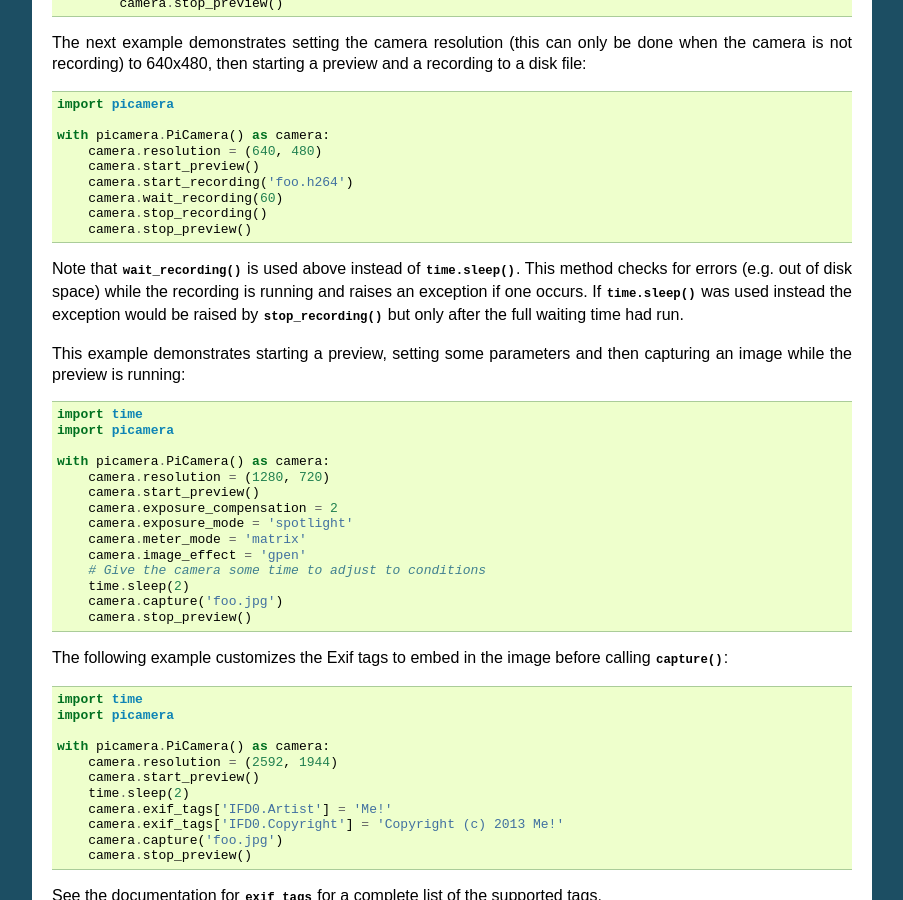
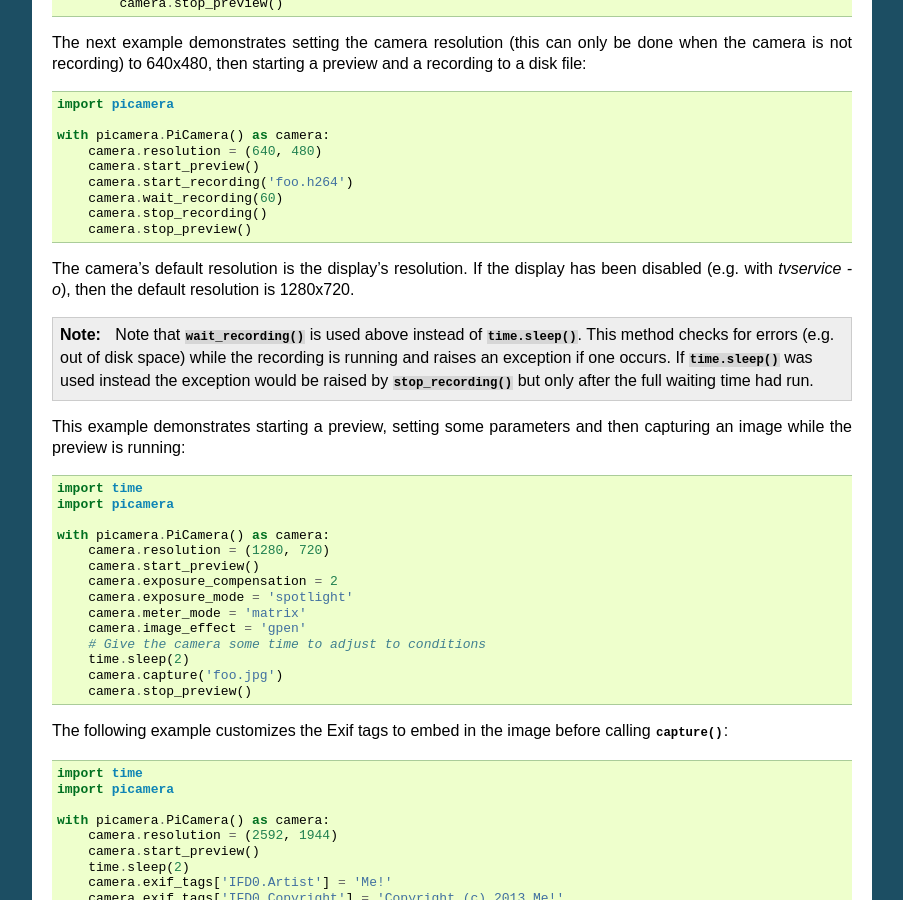
Before and after one commit to waveform80/picamera, a Sphinx documentation site: the page built from docs/quickstart.rst, in a window 1280 px wide and 900 px high, scrolled down 774 px. Shown: the whole window, without its empty margins (198-1101 px from the left). Built offline with Sphinx 7.4.7, drawn with Linux system fonts in a browser that asks for light colours.

Commit message:
Make resolution default more obvious

```diff
--- a/docs/quickstart.rst
+++ b/docs/quickstart.rst
@@ -62,12 +62,18 @@ a recording to a disk file::
         camera.stop_recording()
         camera.stop_preview()
 
-Note that :meth:`~picamera.PiCamera.wait_recording` is used above instead of
-:func:`time.sleep`. This method checks for errors (e.g. out of disk space)
-while the recording is running and raises an exception if one occurs. If
-:func:`time.sleep` was used instead the exception would be raised by
-:meth:`~picamera.PiCamera.stop_recording` but only after the full waiting time
-had run.
+The camera's default resolution is the display's resolution. If the display has
+been disabled (e.g. with `tvservice -o`), then the default resolution is
+1280x720.
+
+.. note::
+
+    Note that :meth:`~picamera.PiCamera.wait_recording` is used above instead
+    of :func:`time.sleep`. This method checks for errors (e.g. out of disk
+    space) while the recording is running and raises an exception if one
+    occurs. If :func:`time.sleep` was used instead the exception would be
+    raised by :meth:`~picamera.PiCamera.stop_recording` but only after the full
+    waiting time had run.
 
 This example demonstrates starting a preview, setting some parameters
 and then capturing an image while the preview is running::
```
Also changed, not shown: 1 other file.
